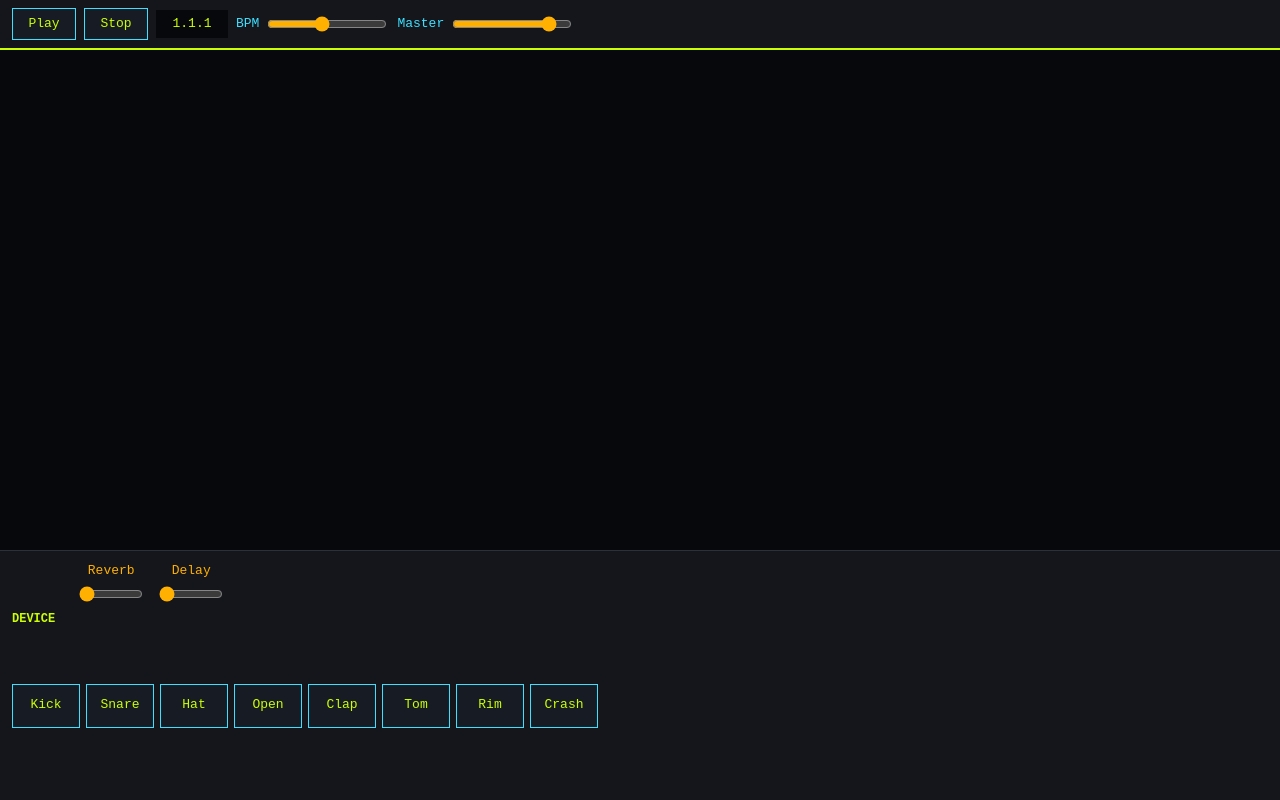
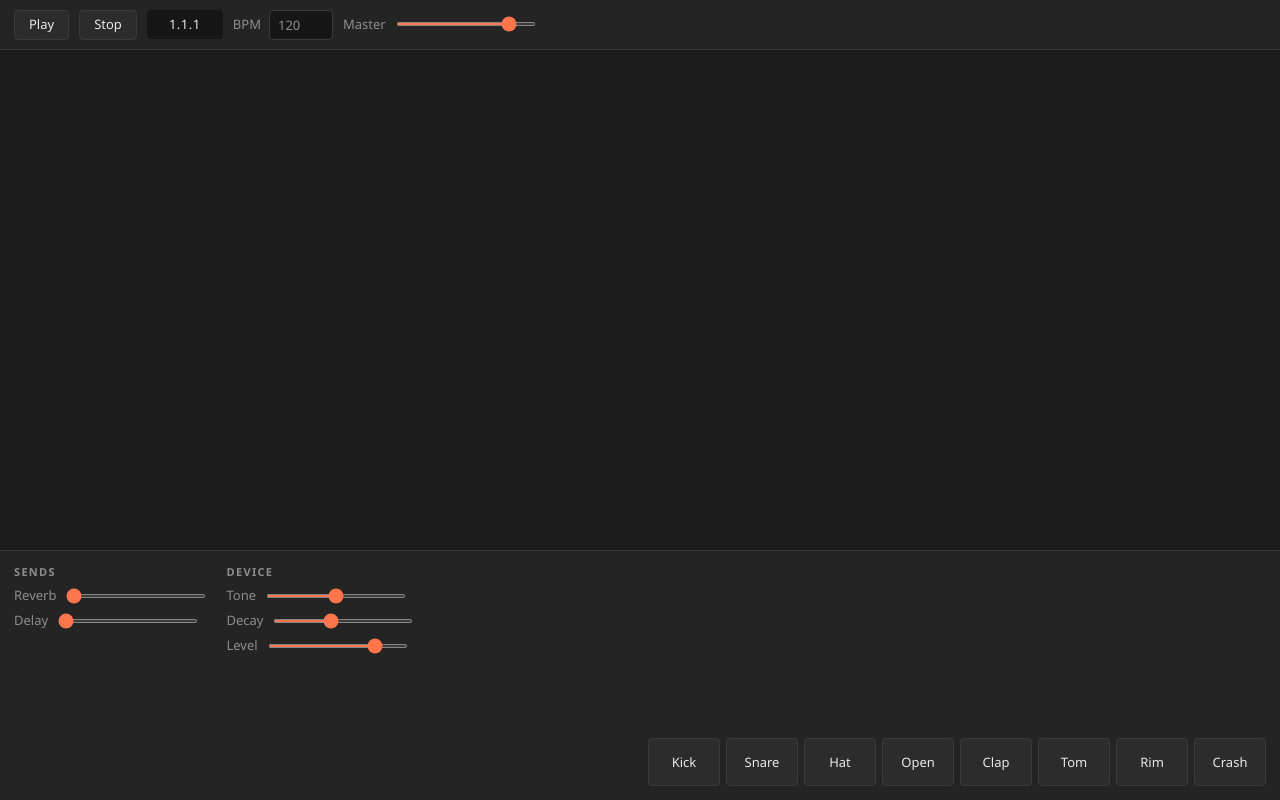
Before and after one commit to meepius/DAWN, a website: page DAWN/packaging/DAWN_DATA/web/index.html in a window 1280 px wide. Drawn offline with Linux system fonts and the light colour scheme.

Commit message:
Replace the session page with a dark web UI.
Play, stop, and slider_moved are plain browser events. The window is still only the web view.

```diff
--- a/DAWN/packaging/DAWN_DATA/web/index.html
+++ b/DAWN/packaging/DAWN_DATA/web/index.html
@@ -5,42 +5,65 @@
   <title>DAWN</title>
   <style>
     :root {
-      --void: #07080c;
-      --panel: #14161c;
-      --line: #2c3038;
-      --lime: #ccff00;
-      --amber: #ffb000;
-      --cyan: #3ee0ff;
-      --ink: #101108;
-      --text: #e7ffe4;
+      --bg: #1c1c1c;
+      --panel: #242424;
+      --raised: #2c2c2c;
+      --line: #3a3a3a;
+      --text: #e8e8e8;
+      --muted: #8d8d8d;
+      --accent: #ff764d;
+      --accent-ink: #2a120c;
     }
     * { box-sizing: border-box; }
-    html, body { margin: 0; height: 100%; background: var(--void); color: var(--text); font: 13px/1.3 ui-monospace, monospace; }
-    body { display: grid; grid-template-rows: 50px 1fr 250px; }
-    header, footer { background: var(--panel); display: flex; align-items: center; gap: 8px; padding: 0 12px; }
-    header { border-bottom: 2px solid var(--lime); }
-    footer { border-top: 1px solid var(--line); align-items: flex-start; padding-top: 12px; flex-wrap: wrap; }
+    html, body { margin: 0; height: 100%; background: var(--bg); color: var(--text); }
+    body {
+      display: grid;
+      grid-template-rows: 50px minmax(0, 1fr) 250px;
+      font: 13px/1.3 "Segoe UI", system-ui, sans-serif;
+    }
+    header, footer { background: var(--panel); display: flex; align-items: center; gap: 10px; padding: 0 14px; }
+    header { border-bottom: 1px solid var(--line); }
+    footer { border-top: 1px solid var(--line); align-items: stretch; padding: 14px; gap: 18px; }
+    button, input { font: inherit; color: inherit; }
     button {
-      height: 32px; min-width: 64px; padding: 0 12px; border: 1px solid var(--cyan); background: #171b24;
-      color: var(--lime); font: inherit; cursor: pointer;
+      height: 30px; padding: 0 14px; border: 1px solid var(--line); border-radius: 4px;
+      background: var(--raised); cursor: pointer;
     }
-    button.on, button:active { background: var(--lime); color: var(--ink); border-color: var(--lime); }
-    label { color: var(--cyan); display: flex; align-items: center; gap: 6px; }
-    input[type="range"] { width: 120px; accent-color: var(--amber); }
-    #position { min-width: 72px; text-align: center; color: var(--lime); background: var(--void); padding: 6px 8px; }
-    #session { overflow: auto; padding: 12px; display: grid; grid-auto-flow: column; grid-auto-columns: minmax(140px, 1fr); gap: 8px; align-content: start; }
-    .track { background: var(--panel); min-height: 0; }
-    .name { height: 28px; display: flex; align-items: center; padding: 0 8px; border-top: 3px solid var(--lime); }
-    .flags { display: flex; gap: 4px; padding: 4px; }
-    .flags button { min-width: 28px; width: 28px; padding: 0; }
-    .clip { height: 60px; margin: 6px; border: 1px solid transparent; background: #101114; color: inherit; text-align: left; padding: 8px; }
-    .clip.filled { border-color: var(--clip, var(--lime)); color: var(--clip, var(--lime)); }
-    .clip.launched { background: var(--clip, var(--lime)); color: var(--ink); }
-    .knob { width: 72px; display: flex; flex-direction: column; align-items: center; gap: 4px; color: var(--amber); }
-    .knob input { width: 64px; }
-    #pads { display: flex; gap: 6px; width: 100%; }
-    #pads button { width: 68px; height: 44px; }
-    h2 { margin: 0 12px 0 0; font-size: 12px; color: var(--lime); align-self: center; }
+    button:hover { background: #353535; }
+    #play.on { background: var(--accent); color: var(--accent-ink); border-color: var(--accent); }
+    #position {
+      min-width: 76px; text-align: center; padding: 6px 8px; border-radius: 4px;
+      background: #161616; color: var(--text); letter-spacing: 0.04em;
+    }
+    label { display: flex; align-items: center; gap: 8px; color: var(--muted); }
+    input[type="number"] {
+      width: 64px; height: 30px; border: 1px solid var(--line); border-radius: 4px;
+      background: #161616; padding: 0 8px;
+    }
+    input[type="range"] {
+      width: 140px; height: 4px; accent-color: var(--accent); cursor: pointer;
+    }
+    #session {
+      min-height: 0; overflow: auto; padding: 16px;
+      display: grid; grid-auto-flow: column; grid-auto-columns: 168px; gap: 10px; align-content: start;
+    }
+    .track { background: var(--panel); border: 1px solid var(--line); border-radius: 6px; padding: 8px; }
+    .name { height: 28px; display: flex; align-items: center; padding: 0 4px; font-weight: 600; }
+    .flags { display: flex; gap: 4px; margin: 6px 0 8px; }
+    .flags button { width: 28px; padding: 0; }
+    .flags button.on { background: var(--accent); color: var(--accent-ink); border-color: var(--accent); }
+    .clip {
+      display: block; width: 100%; height: 56px; margin: 0 0 6px; padding: 8px;
+      text-align: left; border-radius: 4px; background: #1a1a1a; color: var(--muted);
+    }
+    .clip.filled { background: color-mix(in srgb, var(--clip) 28%, #1a1a1a); color: var(--text); border-color: transparent; }
+    .clip.filled:hover { filter: brightness(1.15); }
+    .clip.launched { background: var(--clip); color: #161616; }
+    .device { display: flex; flex-direction: column; gap: 8px; min-width: 180px; }
+    .device h2 { margin: 0; font-size: 11px; letter-spacing: 0.12em; color: var(--muted); font-weight: 600; }
+    #pads { display: flex; gap: 6px; align-items: flex-end; margin-left: auto; }
+    #pads button { width: 72px; height: 48px; }
+    #pads button:active { background: var(--accent); color: var(--accent-ink); }
   </style>
 </head>
 <body>
@@ -48,49 +71,45 @@
     <button id="play" type="button">Play</button>
     <button id="stop" type="button">Stop</button>
     <span id="position">1.1.1</span>
-    <label>BPM <input id="bpm" type="range" min="40" max="220" step="0.1" value="120"></label>
+    <label>BPM <input id="bpm" type="number" min="40" max="220" step="0.1" value="120"></label>
     <label>Master <input id="master" type="range" min="0" max="1" step="0.001" value="0.85"></label>
   </header>
   <main id="session"></main>
   <footer>
-    <h2>DEVICE</h2>
-    <label class="knob">Reverb <input id="reverb" type="range" min="0" max="1" step="0.001" value="0"></label>
-    <label class="knob">Delay <input id="delay" type="range" min="0" max="1" step="0.001" value="0"></label>
+    <div class="device">
+      <h2>SENDS</h2>
+      <label>Reverb <input id="reverb" type="range" min="0" max="1" step="0.001" value="0"></label>
+      <label>Delay <input id="delay" type="range" min="0" max="1" step="0.001" value="0"></label>
+    </div>
+    <div class="device">
+      <h2>DEVICE</h2>
+      <label>Tone <input id="tone" type="range" min="0" max="1" step="0.001" value="0.5"></label>
+      <label>Decay <input id="decay" type="range" min="0" max="1" step="0.001" value="0.4"></label>
+      <label>Level <input id="level" type="range" min="0" max="1" step="0.001" value="0.8"></label>
+    </div>
     <div id="pads"></div>
   </footer>
   <script>
-    const colours = ["#ccff00", "#ff7a18", "#b44cff", "#3ec1ff"];
+    const colours = ["#e07a3d", "#4c8dff", "#5daa72", "#a978d1"];
     const pads = [["Kick", 36], ["Snare", 38], ["Hat", 42], ["Open", 46], ["Clap", 39], ["Tom", 45], ["Rim", 37], ["Crash", 49]];
 
     function backend() { return window.__JUCE__ && window.__JUCE__.backend; }
-
     function emit(name, payload) {
       const bridge = backend();
-      if (!bridge || typeof bridge.emitEvent !== "function") return;
-      bridge.emitEvent(name, payload || {});
+      if (bridge && typeof bridge.emitEvent === "function") bridge.emitEvent(name, payload || {});
     }
-
-    function sliderEmit(name, value) {
-      emit("__juce__slider" + name, { eventType: "valueChanged", value: Number(value) });
+    function first(value) { return Array.isArray(value) ? value[0] : value; }
+    function initValue(name, fallback) {
+      const data = window.__JUCE__ && window.__JUCE__.initialisationData;
+      const raw = data ? first(data[name]) : undefined;
+      const number = Number(raw);
+      return Number.isFinite(number) ? number : fallback;
     }
-
-    function callNative(name) {
-      const bridge = backend();
-      if (bridge && typeof bridge.getNativeFunction === "function") {
-        const fn = bridge.getNativeFunction(name);
-        if (fn) fn();
-        return;
-      }
-      emit(name, {});
-    }
-
     function bars(beats) {
-      if (beats < 0) beats = 0;
+      if (!(beats > 0)) beats = 0;
       const bar = Math.floor(beats / 4) + 1;
       const inside = beats % 4;
-      const beat = Math.floor(inside) + 1;
-      const tick = Math.floor((inside - Math.floor(inside)) * 4) + 1;
-      return bar + "." + beat + "." + tick;
+      return bar + "." + (Math.floor(inside) + 1) + "." + (Math.floor((inside % 1) * 4) + 1);
     }
 
     window.dawn = {
@@ -100,10 +119,15 @@
       }
     };
 
-    document.getElementById("play").onclick = () => callNative("togglePlay");
-    document.getElementById("stop").onclick = () => emit("stopClicked");
-    document.getElementById("bpm").oninput = (event) => sliderEmit("bpm", event.target.value);
-    document.getElementById("master").oninput = (event) => sliderEmit("master", event.target.value);
+    document.getElementById("play").onclick = () => emit("play");
+    document.getElementById("stop").onclick = () => emit("stop");
+    document.getElementById("bpm").value = initValue("bpm", 120);
+    document.getElementById("master").value = initValue("master", 0.85);
+    document.getElementById("bpm").onchange = (event) => emit("slider_moved", { id: "bpm", value: Number(event.target.value) });
+    document.getElementById("master").oninput = (event) => emit("slider_moved", { id: "master", value: Number(event.target.value) });
+    for (const id of ["reverb", "delay", "tone", "decay", "level"]) {
+      document.getElementById(id).oninput = (event) => emit("slider_moved", { id, value: Number(event.target.value) });
+    }
 
     const padRow = document.getElementById("pads");
     for (const [name, note] of pads) {
@@ -111,15 +135,15 @@
       button.type = "button";
       button.textContent = name;
       button.onpointerdown = (event) => { event.preventDefault(); emit("pad", { note, down: true }); };
-      button.onpointerup = () => emit("pad", { note, down: false });
-      button.onpointerleave = () => emit("pad", { note, down: false });
+      const release = () => emit("pad", { note, down: false });
+      button.onpointerup = release;
+      button.onpointerleave = release;
       padRow.appendChild(button);
     }
 
     function sessionData() {
       const data = window.__JUCE__ && window.__JUCE__.initialisationData;
-      const raw = data && data.session;
-      const text = Array.isArray(raw) ? raw[0] : raw;
+      const text = data ? first(data.session) : "";
       if (!text) return [];
       try { return JSON.parse(text); } catch (error) { return []; }
     }
@@ -133,10 +157,10 @@
       title.textContent = track.name || ("Track " + (trackIndex + 1));
       const flags = document.createElement("div");
       flags.className = "flags";
-      for (const flag of ["mute", "solo", "arm"]) {
+      for (const [flag, letter] of [["mute", "M"], ["solo", "S"], ["arm", "R"]]) {
         const button = document.createElement("button");
         button.type = "button";
-        button.textContent = flag[0].toUpperCase();
+        button.textContent = letter;
         button.onclick = () => {
           button.classList.toggle("on");
           emit("trackFlag", { track: trackIndex, flag, value: button.classList.contains("on") });
@@ -159,21 +183,6 @@
       });
       session.appendChild(column);
     });
-
-    window.addEventListener("load", () => {
-      emit("__juce__sliderbpm", { eventType: "requestInitialUpdate" });
-      emit("__juce__slidermaster", { eventType: "requestInitialUpdate" });
-      const bridge = backend();
-      if (!bridge || typeof bridge.addEventListener !== "function") return;
-      const apply = (name, input) => {
-        bridge.addEventListener("__juce__slider" + name, (payload) => {
-          if (payload && payload.eventType === "valueChanged" && document.activeElement !== input)
-            input.value = payload.value;
-        });
-      };
-      apply("bpm", document.getElementById("bpm"));
-      apply("master", document.getElementById("master"));
-    });
   </script>
 </body>
 </html>
```
Also changed, not shown: 1 other file.
